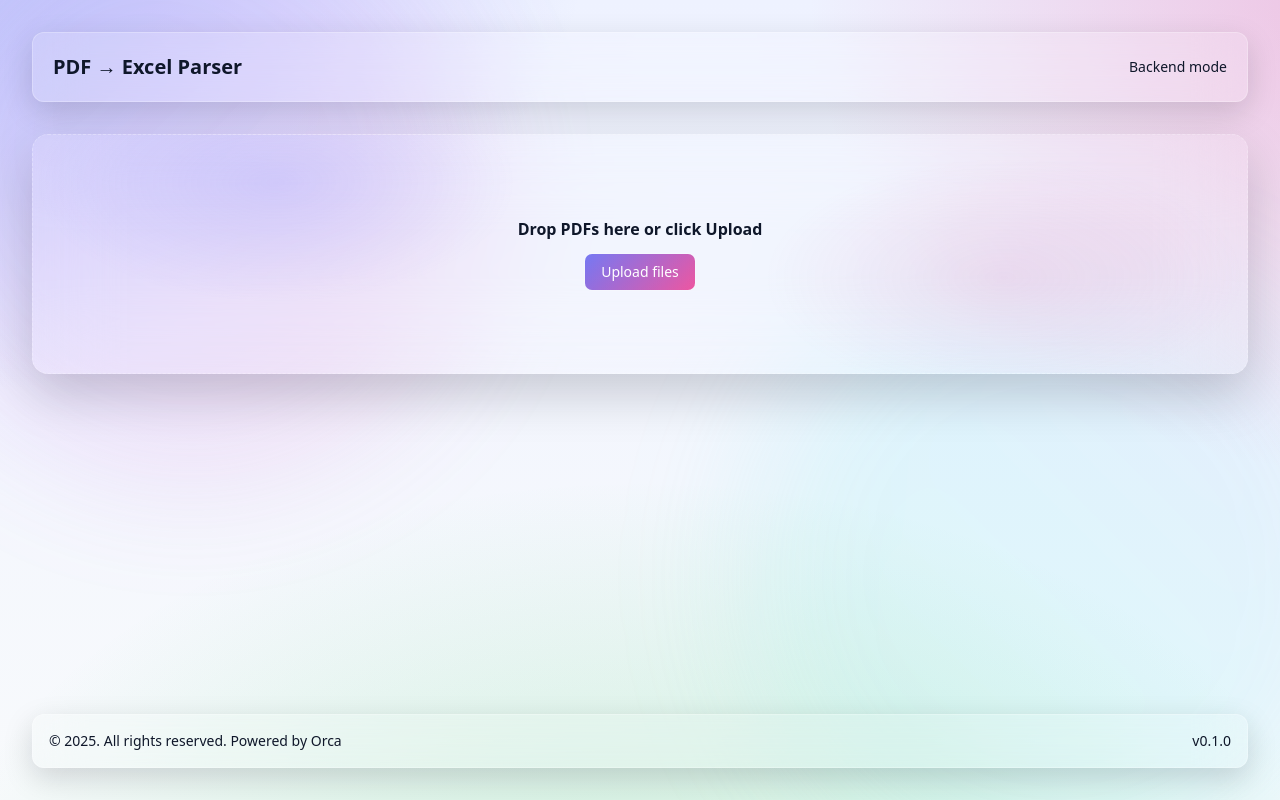
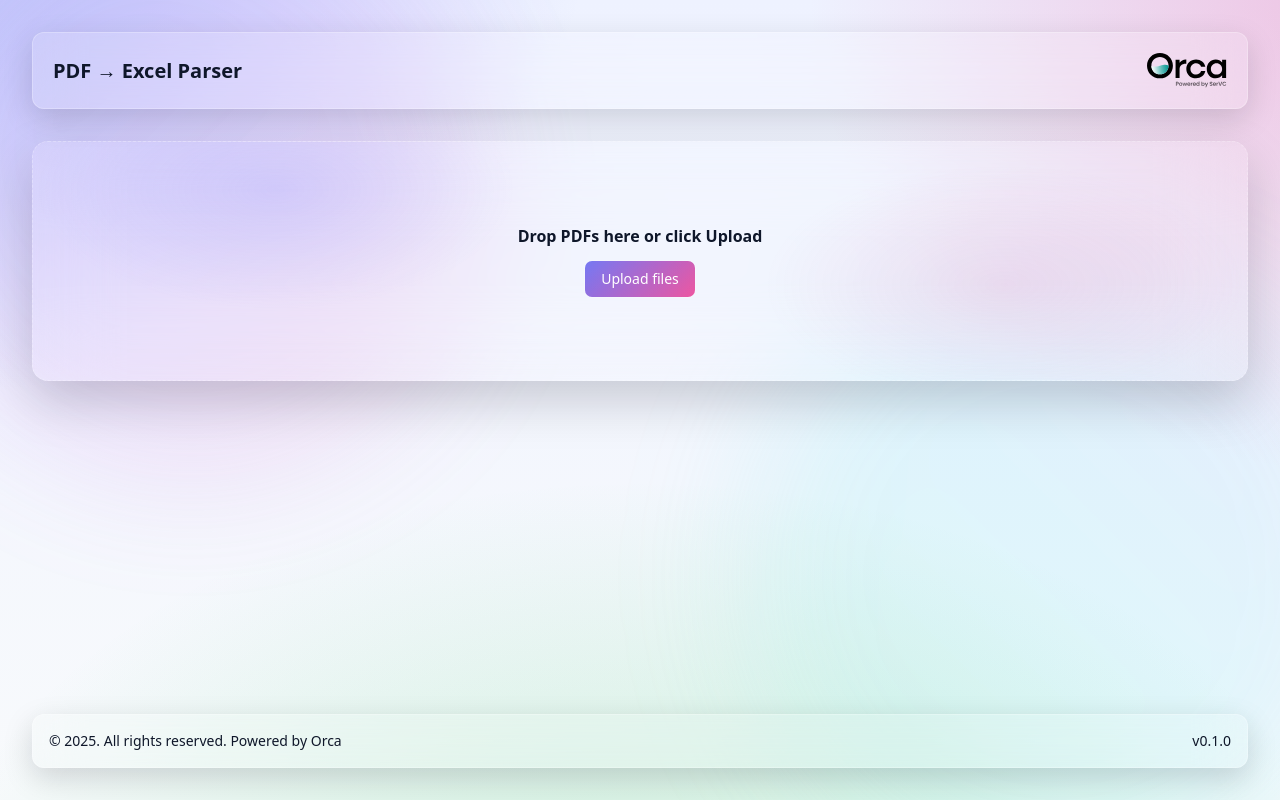
Before and after one commit to Servc-account/PDF_to_Excel_Parser, a React (Vite) app: page / in a window 1280 px wide. Built offline with nearby package versions, Linux system fonts and the light colour scheme; no server answers.

Commit message:
Add Orca image to Header component and remove backend mode text for improved visual appeal

```diff
--- a/src/components/Header.tsx
+++ b/src/components/Header.tsx
@@ -1,11 +1,12 @@
 import React from 'react';
+import orcaUrl from '../svg/orca.svg';
 
 export const Header: React.FC = () => {
   return (
     <header className="glass sticky top-0 z-20 mx-4 mt-4 rounded-xl border p-4 md:mx-8 md:mt-8 md:p-5">
       <div className="flex items-center justify-between">
         <h1 className="text-xl font-semibold">PDF → Excel Parser</h1>
-        <div className="text-sm text-muted-foreground">Backend mode</div>
+        <img src={orcaUrl} alt="Orca" className="w-20" />
       </div>
     </header>
   );
```
Also changed, not shown: src/svg/orca.svg (added).
